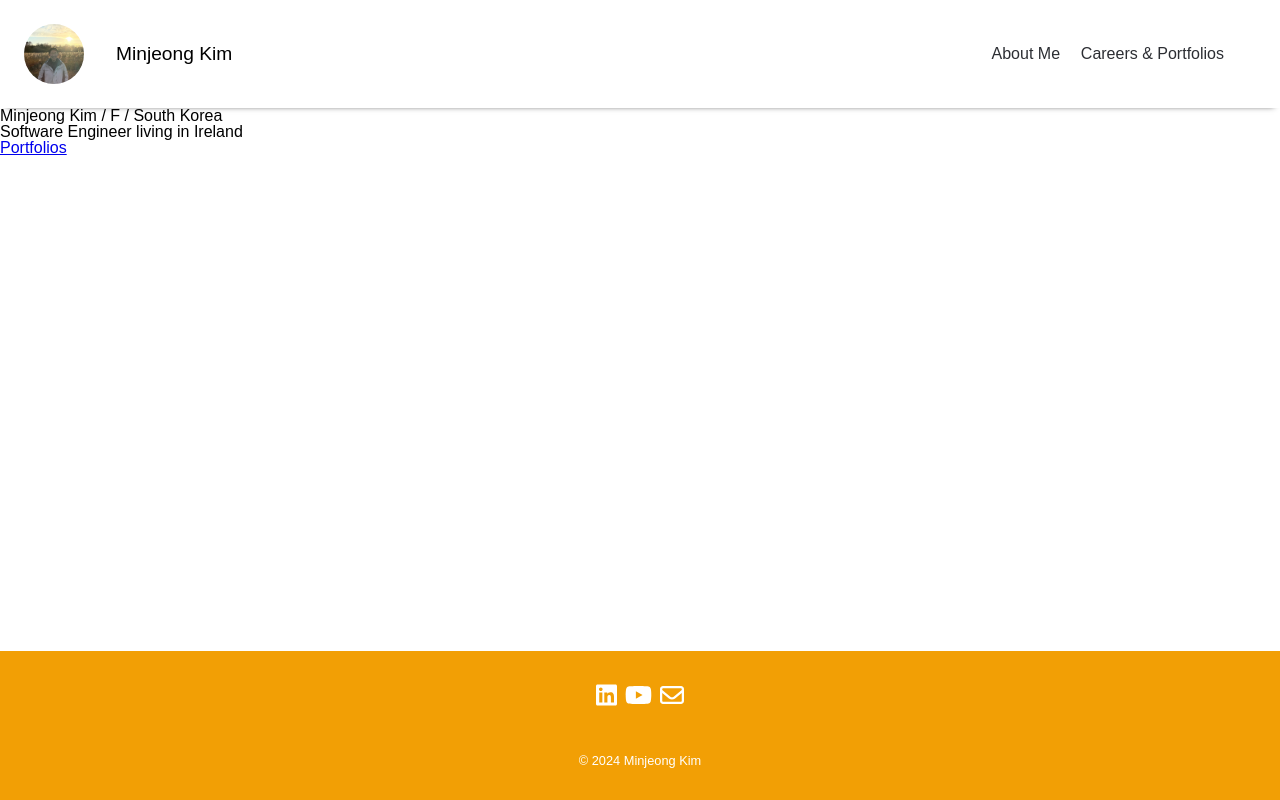
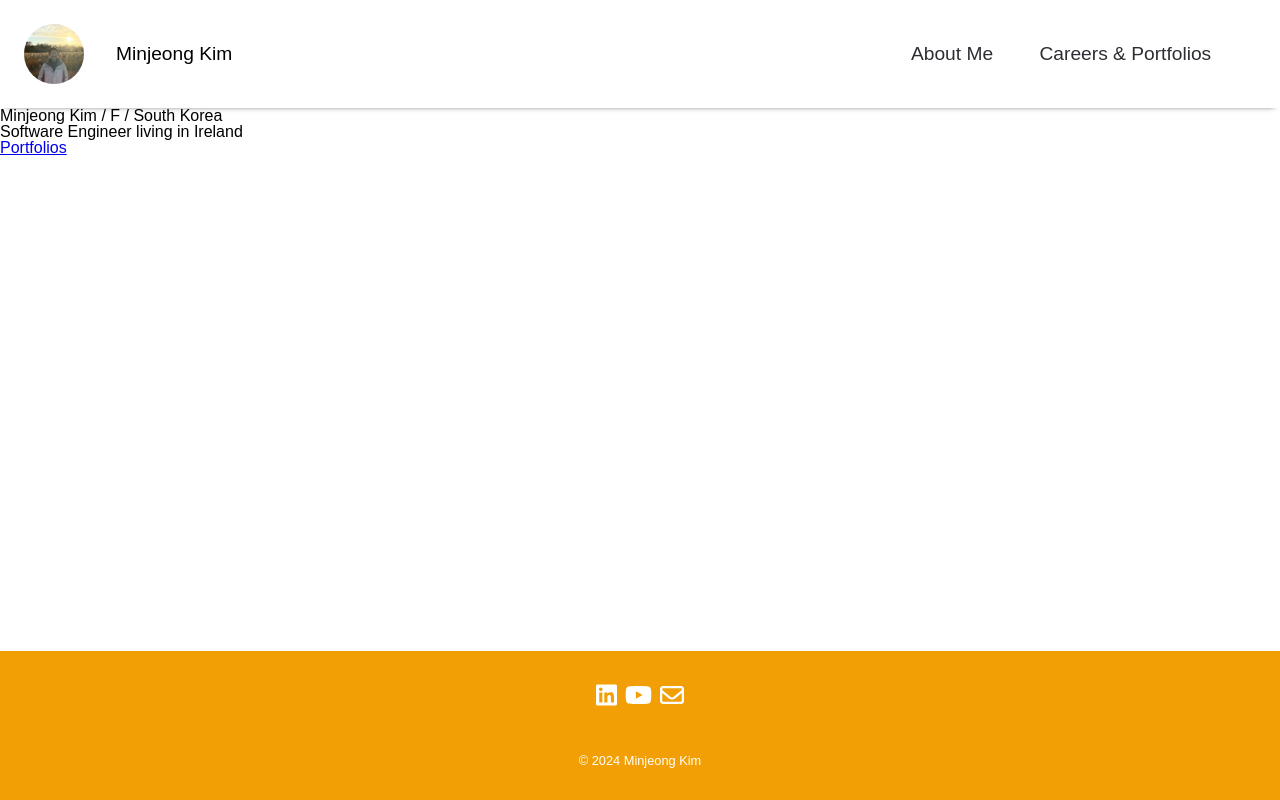
Before and after one commit to AutumnSky/minjeong.xyz, a Next.js app: page / in a window 1280 px wide. Built offline with nearby package versions, Linux system fonts and the light colour scheme.

Commit message:
highlight menu when hover

```diff
--- a/src/components/Header/Header.module.scss
+++ b/src/components/Header/Header.module.scss
@@ -31,4 +31,5 @@
     display: flex;
     column-gap: 1.3rem;
     margin-right: 2rem;
+    align-self: stretch;
 }
--- a/src/components/Header/Menu.module.scss
+++ b/src/components/Header/Menu.module.scss
@@ -3,4 +3,15 @@
     border: none;
     color: #2C2E33;
     transition: all 0.3s ease-in-out;
+
+    display: flex;
+    flex-direction: column;
+    justify-content: center;
+    padding: 0.8rem;
+
+    font-size: 1.2rem;
 }
+
+.menu:hover {
+    color: #F29F05;
+}
```
